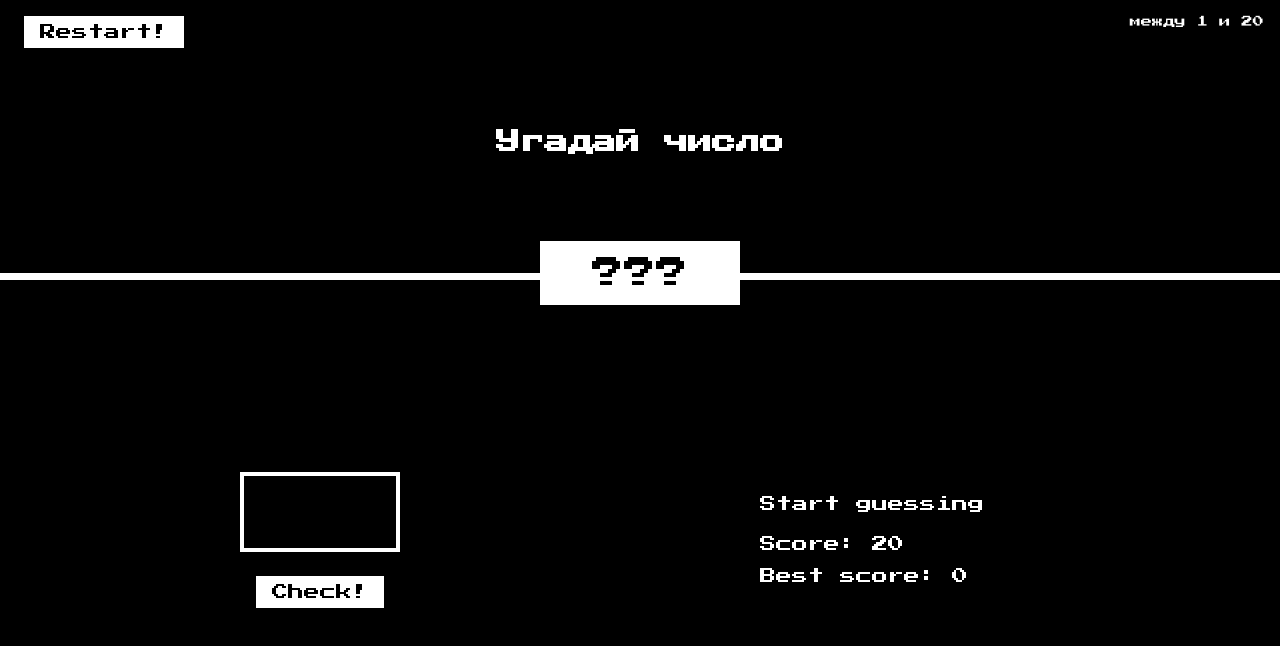
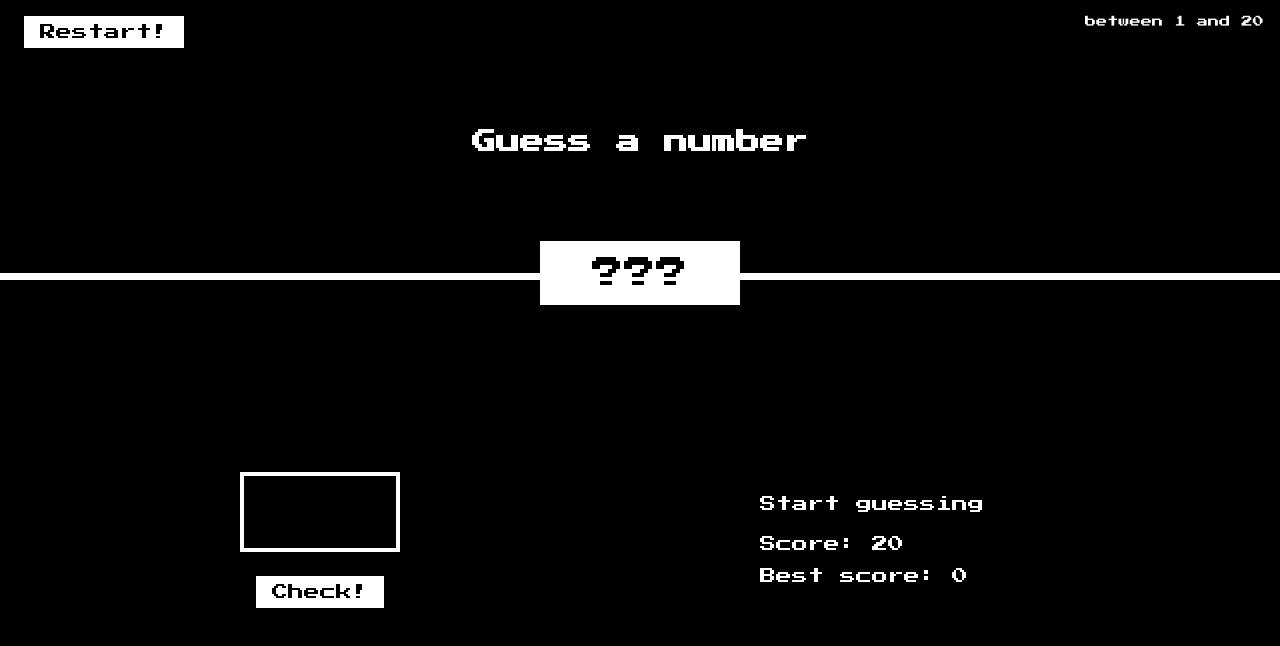
Before and after one commit to CHIKOJgg/guessanumbergame, a plain HTML site: page index.html in a window 1280 px wide. Drawn offline with Linux system fonts and the light colour scheme.

Commit message:
Update index.html

```diff
--- a/index.html
+++ b/index.html
@@ -9,8 +9,8 @@
   </head>
   <body>
     <header>
-      <h1>Угадай число</h1>
-      <p class="between">между 1 и 20</p>
+      <h1>Guess a number</h1>
+      <p class="between">between 1 and 20</p>
       <button class="btn again">Restart!</button>
       <div class="question">???</div>
     </header>
```
